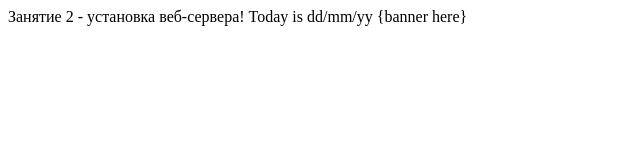
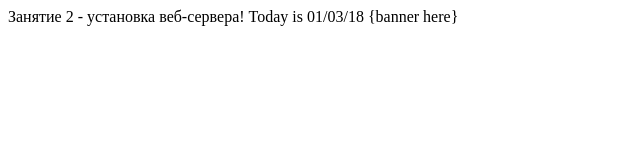
Before and after one commit to VitkaFox/PersonalRepo, a website: page site/index.html in a window 1280 px wide. Shown: the full height of the page, 0-640 px from the left. Drawn offline with Linux system fonts and the light colour scheme.

Commit message:
date changed

```diff
--- a/site/index.html
+++ b/site/index.html
@@ -8,7 +8,7 @@
 </head>
 <body>
     Занятие 2 - установка веб-сервера!
-    Today is dd/mm/yy
+    Today is 01/03/18
     {banner here}
 </body>
 </html>
```
